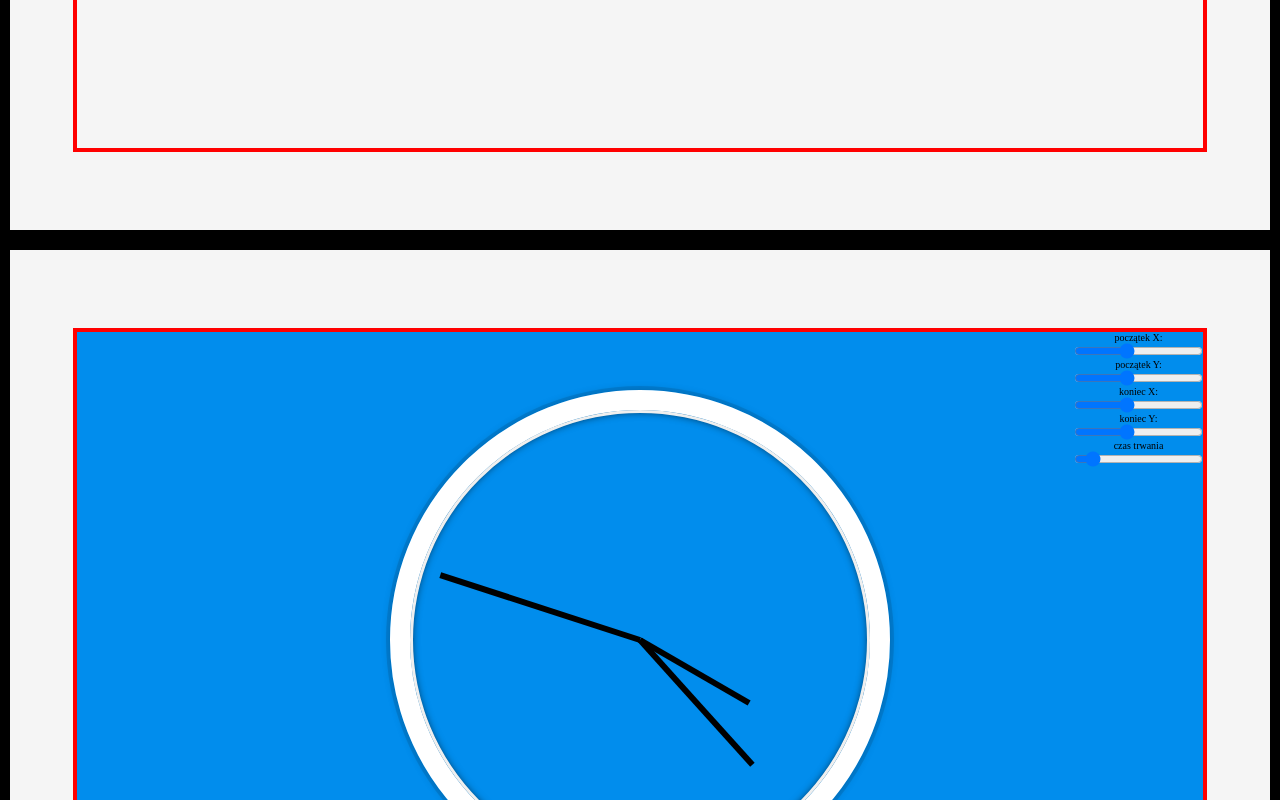
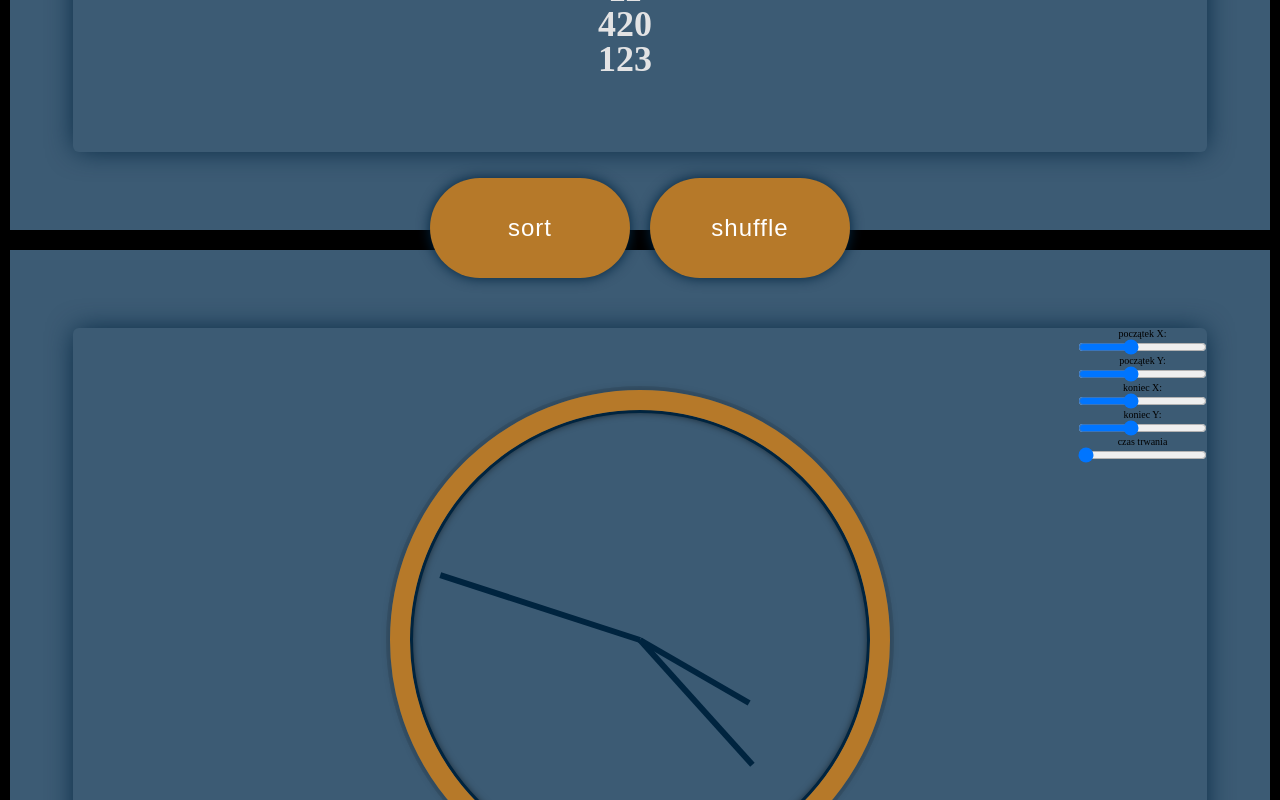
Before and after one commit to TymoteuszStr/animation-prezentation, a Vue app: page / in a window 1280 px wide. Shown: the part 560-1360 px from the top of the page. Built offline with nearby package versions, Linux system fonts and the light colour scheme.

Commit message:
add colors

```diff
--- a/src/App.vue
+++ b/src/App.vue
@@ -18,7 +18,7 @@ export default {
 
 #app {
   scroll-behavior: smooth;
-  background-color: whitesmoke;
+  background-color: #3c5b74;
   min-height: 100vh;
   max-width: 100%;
   -webkit-font-smoothing: antialiased;
--- a/src/components/Slajdy/SlajdWrapper.vue
+++ b/src/components/Slajdy/SlajdWrapper.vue
@@ -24,9 +24,13 @@ export default {
 }
 
 .slajd-container {
-  border: 4px solid red;
+  border-radius: 6px;
   width: 90%;
   height: 80%;
   position: relative;
+  background-color: #3c5b74;
+  -webkit-box-shadow: 0px 0px 28px -3px rgba(0, 36, 63, 1);
+  -moz-box-shadow: 0px 0px 28px -3px rgba(0, 36, 63, 1);
+  box-shadow: 0px 0px 28px -3px rgba(0, 36, 63, 1);
 }
 </style>
--- a/src/components/Slajdy/Sort/SortSlajd1.vue
+++ b/src/components/Slajdy/Sort/SortSlajd1.vue
@@ -2,25 +2,27 @@
   <SlajdWrapper>
     <div class="sortWrapper">
       <ul class="list">
+        <transition-group>
           <li
             class="nr"
             v-for="(nr, index) in numbers"
-          :key="index"
-          :style="`top:${nr * 25}px`"
+            :key="nr"
+            :style="`top:${index * 35 + 20}px`"
           >
             {{ nr }}
           </li>
+        </transition-group>
       </ul>
     </div>
     <div class="btnWrapper">
-      <button class="btn" @click="sortNumbers()">SORT</button>
+      <button class="btn" @click="sortNumbers()">sort</button>
       <button class="btn" @click="shuffleNumbers()">shuffle</button>
     </div>
   </SlajdWrapper>
 </template>
 
 <script>
-import { onMounted, ref } from "vue";
+import { ref } from "vue";
 import SlajdWrapper from "../SlajdWrapper.vue";
 export default {
   name: "SortWrapper",
@@ -28,7 +30,7 @@ export default {
     SlajdWrapper,
   },
   setup() {
-    let numbers = ref([1, 2, 3, 4, 5, 6, 7, 8, 9, 10, 11, 12]);
+    let numbers = ref([-5, -1, 0, 1, 2.3, 3, 50, 666, 7, 5.5, 9, 999, 11, 420, 123]);
     const sortNumbers = () => {
       numbers.value.sort((a, b) => a - b);
     };
@@ -44,23 +46,46 @@ export default {
 .list {
   position: relative;
   left: 50px;
+  width: 200px;
+  height: 600px;
+  left: 50%;
+  transform: translate(-50%);
   li {
+    position: absolute;
     width: 100px;
-    line-height: 2em;
+    height: 40px;
     text-align: center;
     transition: all 0.9s ease-out;
-    position: absolute;
-    left: 50px;
+    left: 35px;
     list-style: none;
     font-weight: 600;
-    font-size: 24px;
+    font-size: 36px;
+    color: #e3e3e4;
   }
 }
 .btnWrapper {
   position: absolute;
-  right: 50px;
+  left: 50%;
+  transform: translateX(-50%);
+  height: 200px;
+  display: flex;
+  align-items: center;
+  justify-content: center;
 }
 .btn {
-  right: 50px;
+  width: 200px;
+  height: 100px;
+  background-color: #b67929;
+  color: white;
+  font-size: 24px;
+  letter-spacing: 1px;
+  border-radius: 50px;
+  margin: 10px 10px;
+  box-shadow: 0px 0px 13px 0px rgba(0, 36, 63, 1);
+  border: none;
+  &:hover {
+    cursor: pointer;
+    transform: scale(1.05);
+  }
 }
 </style>
--- a/src/components/Slajdy/Zegar/ZegarSlajd1.vue
+++ b/src/components/Slajdy/Zegar/ZegarSlajd1.vue
@@ -38,7 +38,7 @@ export default {
   setup() {
     let start = ref([0, 0]);
     let end = ref([0, 0]);
-    let duration = ref(0.1);
+    let duration = ref(0);
     onMounted(() => {
       const secondHand = document.querySelector(".second-hand");
       const minHand = document.querySelector(".min-hand");
@@ -81,14 +81,13 @@ export default {
 
   input {
     display: flex;
+    background-color: #b67929;
   }
 }
 .zegarSlajd {
   position: absolute;
-  background: #018ded;
   text-align: center;
   font-size: 10px;
-
   height: 100%;
   width: 100%;
   display: flex;
@@ -98,11 +97,11 @@ export default {
   .clock {
     width: 500px;
     height: 500px;
-    border: 20px solid white;
+    border: 20px solid #b67929;
     border-radius: 50%;
     position: relative;
     padding: 20px;
-    box-shadow: 0 0 0px 4px rgba(0, 0, 0, 0.1), inset 0 0 0 3px #efefef,
+    box-shadow: 0 0 0px 4px rgba(0, 0, 0, 0.1), inset 0 0 0 3px #00243f,
       inset 0 0 10px black, 0 0 10px rgba(0, 0, 0, 0.2);
   }
 
@@ -116,7 +115,7 @@ export default {
   .hand {
     width: 50%;
     height: 6px;
-    background-color: black;
+    background-color: #00243f;
     position: absolute;
     top: 50%;
     transform-origin: 100%;
```
Lines whose indentation alone changed are shown as unchanged.
